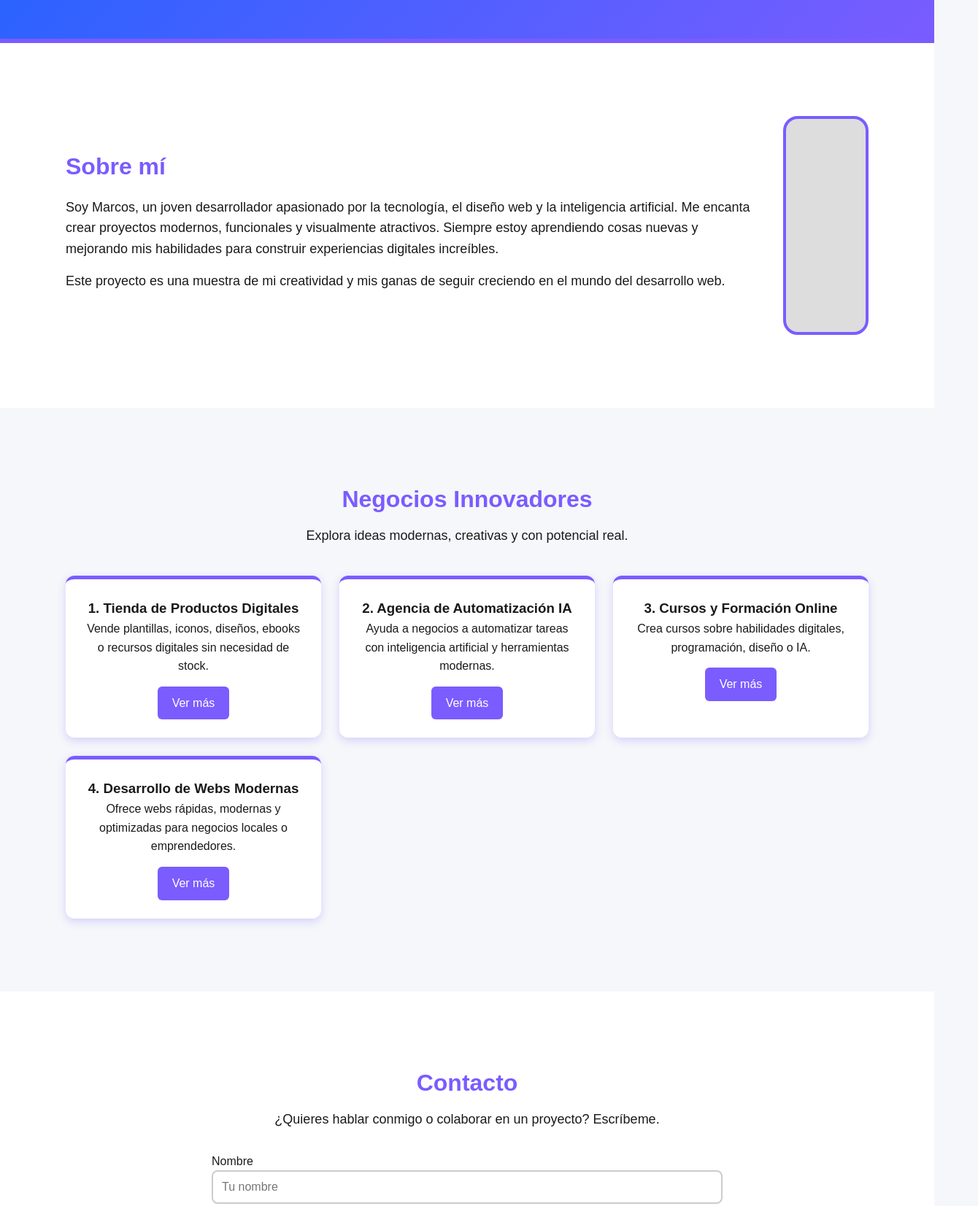
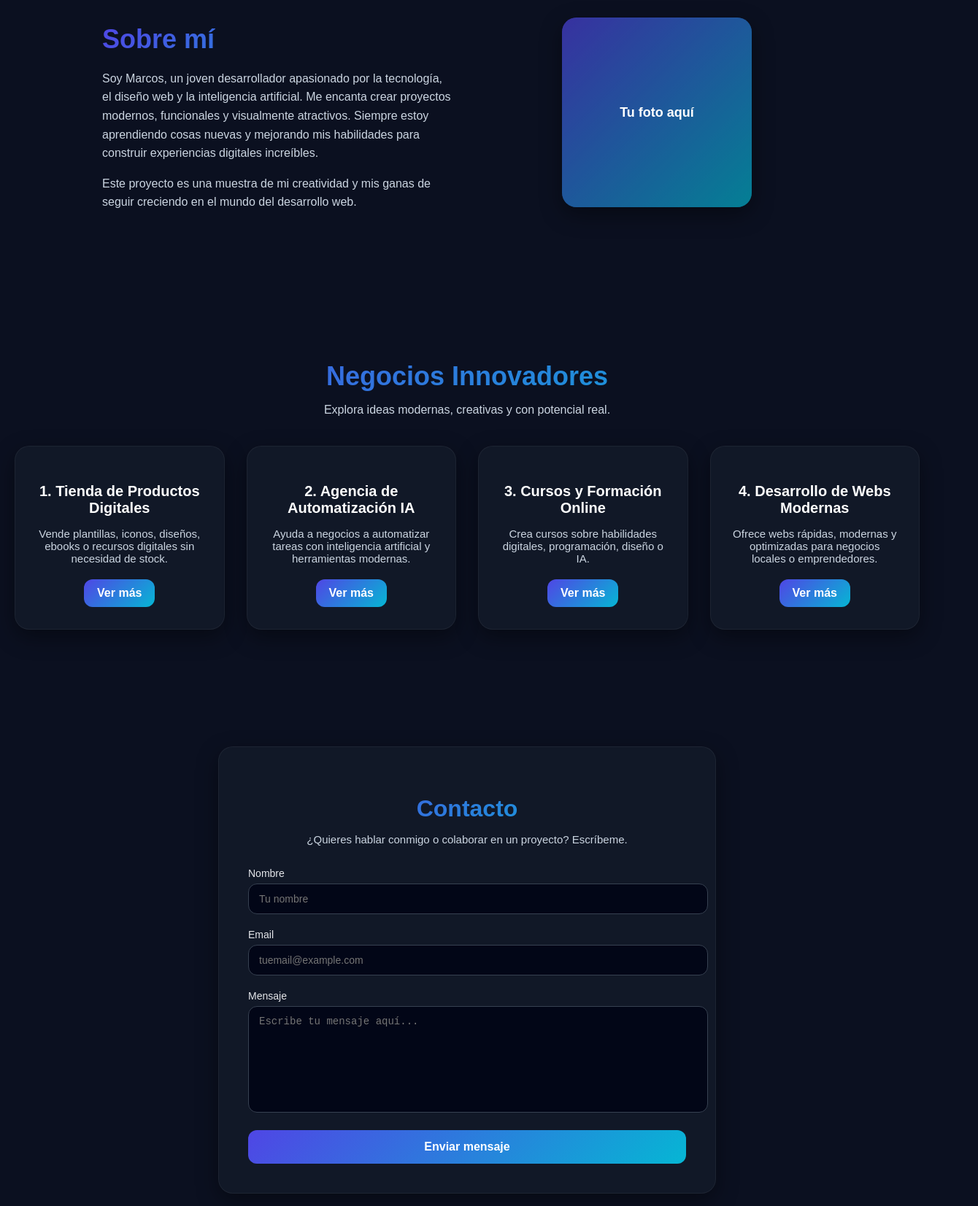
Before and after one commit to marcos-ia/BizNova, a plain HTML site: page index.html in a window 1280 px wide. Shown: the part 741-2394 px from the top of the page at 73% size, 1340 px wide, since content can reach past the window. Drawn offline with Linux system fonts and the light colour scheme; files that its build step writes are made by us from their sources.

Commit message:
Refactor CSS for improved layout and design
Updated styles for various sections including navbar, hero, about, ideas, contact, and footer. Adjusted colors, padding, and layout for improved aesthetics and responsiveness.

```diff
--- a/css/style.css
+++ b/css/style.css
@@ -1,285 +1,350 @@
+
 /* ========================= */
-/*        RESET GLOBAL       */
+/*        GENERAL            */
 /* ========================= */
-* {
+
+body {
   margin: 0;
-  padding: 0;
-  box-sizing: border-box;
-  font-family: "Poppins", sans-serif;
+  font-family: Arial, Helvetica, sans-serif;
+  background: #0b1020;
+  color: white;
+  scroll-behavior: smooth;
 }
 
-:root {
-  --azul: #0066FF;
-  --lila: #7A5CFF;
-  --lila-oscuro: #5a3cff;
-  --gris-fondo: #F5F7FA;
-  --texto: #1A1A1A;
-}
-
-body {
-  background: var(--gris-fondo);
-  color: var(--texto);
-  line-height: 1.6;
+a {
+  text-decoration: none;
 }
 
 /* ========================= */
 /*          NAVBAR           */
 /* ========================= */
+
 .navbar {
   width: 100%;
-  background: var(--azul);
-  color: #fff;
-  padding: 15px 40px;
+  padding: 20px 30px;
+  background: #111827;
   display: flex;
   justify-content: space-between;
   align-items: center;
-  position: fixed;
+  position: sticky;
   top: 0;
-  z-index: 1000;
-  box-shadow: 0 4px 10px rgba(122, 92, 255, 0.3);
+  z-index: 100;
+  border-bottom: 1px solid rgba(255,255,255,0.05);
 }
 
 .nav-logo {
-  font-size: 22px;
+  font-size: 20px;
   font-weight: 700;
+  background: linear-gradient(135deg, #4f46e5, #06b6d4);
+  -webkit-background-clip: text;
+  color: transparent;
 }
 
 .nav-links a {
-  margin-left: 25px;
-  color: #fff;
-  text-decoration: none;
+  margin-left: 20px;
+  color: #cbd5e1;
   font-weight: 500;
   transition: 0.3s;
 }
 
 .nav-links a:hover {
-  color: var(--lila);
+  color: #06b6d4;
 }
 
 /* ========================= */
-/*        HERO SECTION       */
+/*           HERO            */
 /* ========================= */
+
 .hero-section {
-  height: 100vh;
-  background: linear-gradient(135deg, var(--azul), var(--lila));
+  height: 70vh;
   display: flex;
   justify-content: center;
   align-items: center;
   text-align: center;
-  padding: 0 20px;
-  color: #fff;
-  border-bottom: 6px solid var(--lila);
+  padding: 20px;
+  background: radial-gradient(circle at top, #1e1b4b, #0b1020);
 }
 
 .hero-title {
-  font-size: 48px;
+  font-size: 40px;
   font-weight: 800;
+  background: linear-gradient(135deg, #4f46e5, #06b6d4);
+  -webkit-background-clip: text;
+  color: transparent;
 }
 
 .hero-subtitle {
-  margin: 15px 0;
-  font-size: 20px;
+  color: #cbd5e1;
+  margin: 10px 0 20px;
+  font-size: 18px;
 }
 
 .hero-btn {
-  display: inline-block;
-  margin-top: 20px;
-  padding: 12px 25px;
-  background: #fff;
-  color: var(--azul);
-  border-radius: 8px;
-  text-decoration: none;
+  padding: 12px 20px;
+  background: linear-gradient(135deg, #4f46e5, #06b6d4);
+  border-radius: 12px;
+  color: white;
   font-weight: 600;
-  border: 2px solid var(--lila);
   transition: 0.3s;
 }
 
 .hero-btn:hover {
-  background: var(--lila);
-  color: #fff;
+  transform: translateY(-3px);
+  box-shadow: 0 10px 20px rgba(79,70,229,0.4);
 }
 
 /* ========================= */
 /*        SOBRE MÍ           */
 /* ========================= */
+
 .about-section {
-  padding: 100px 40px;
-  background: #fff;
+  padding: 80px 20px;
+  background: #0b1020;
+  display: flex;
+  justify-content: center;
 }
 
 .about-container {
+  max-width: 1000px;
+  width: 100%;
   display: flex;
-  justify-content: space-between;
+  gap: 40px;
   align-items: center;
-  gap: 40px;
-  max-width: 1100px;
-  margin: auto;
+  flex-wrap: wrap;
+}
+
+.about-text {
+  flex: 1;
+  min-width: 280px;
 }
 
 .about-title {
-  font-size: 32px;
-  margin-bottom: 15px;
-  color: var(--lila);
+  font-size: 36px;
+  font-weight: 700;
+  background: linear-gradient(135deg, #4f46e5, #06b6d4);
+  -webkit-background-clip: text;
+  color: transparent;
+  margin-bottom: 20px;
 }
 
 .about-description {
+  color: #cbd5e1;
+  font-size: 16px;
+  line-height: 1.6;
   margin-bottom: 15px;
-  font-size: 18px;
 }
 
 .about-photo {
-  width: 300px;
-  height: 300px;
+  flex: 1;
+  min-width: 280px;
+  display: flex;
+  justify-content: center;
 }
 
 .photo-frame {
-  width: 100%;
-  height: 100%;
-  background: #ddd;
+  width: 260px;
+  height: 260px;
   border-radius: 20px;
-  border: 4px solid var(--lila);
+  background: linear-gradient(135deg, #4f46e5, #06b6d4);
+  box-shadow: 0 10px 30px rgba(0,0,0,0.4);
+  position: relative;
+}
+
+.photo-frame::after {
+  content: "Tu foto aquí";
+  position: absolute;
+  inset: 0;
+  display: flex;
+  justify-content: center;
+  align-items: center;
+  color: white;
+  font-weight: 600;
+  font-size: 18px;
+  background: rgba(0,0,0,0.3);
+  border-radius: 20px;
 }
 
 /* ========================= */
-/*     IDEAS / NEGOCIOS      */
+/*   NEGOCIOS INNOVADORES   */
 /* ========================= */
+
 .ideas-section {
-  padding: 100px 40px;
-  background: var(--gris-fondo);
+  padding: 80px 20px;
+  background: #0b1020;
   text-align: center;
 }
 
 .ideas-title {
-  font-size: 32px;
+  font-size: 36px;
+  font-weight: 700;
+  background: linear-gradient(135deg, #4f46e5, #06b6d4);
+  -webkit-background-clip: text;
+  color: transparent;
   margin-bottom: 10px;
-  color: var(--lila);
 }
 
 .ideas-subtitle {
-  font-size: 18px;
+  color: #cbd5e1;
+  font-size: 16px;
   margin-bottom: 40px;
 }
 
 .ideas-grid {
   display: grid;
   grid-template-columns: repeat(auto-fit, minmax(260px, 1fr));
-  gap: 25px;
-  max-width: 1100px;
-  margin: auto;
+  gap: 30px;
 }
 
 .idea-card {
-  background: #fff;
-  padding: 25px;
-  border-radius: 12px;
-  box-shadow: 0 4px 12px rgba(122, 92, 255, 0.25);
+  background: #111827;
+  padding: 30px;
+  border-radius: 20px;
+  border: 1px solid rgba(255,255,255,0.05);
+  box-shadow: 0 10px 30px rgba(0,0,0,0.4);
   transition: 0.3s;
-  border-top: 5px solid var(--lila);
 }
 
 .idea-card:hover {
   transform: translateY(-5px);
+  box-shadow: 0 15px 35px rgba(79,70,229,0.4);
+}
+
+.idea-card h3 {
+  color: #ffffff;
+  font-size: 20px;
+  margin-bottom: 10px;
+}
+
+.idea-card p {
+  color: #cbd5e1;
+  font-size: 15px;
+  margin-bottom: 20px;
 }
 
 .idea-btn {
   display: inline-block;
-  margin-top: 15px;
-  padding: 10px 20px;
-  background: var(--lila);
-  color: #fff;
-  border-radius: 6px;
+  padding: 10px 18px;
+  background: linear-gradient(135deg, #4f46e5, #06b6d4);
+  color: white;
   text-decoration: none;
+  border-radius: 12px;
+  font-weight: 600;
   transition: 0.3s;
 }
 
 .idea-btn:hover {
-  background: var(--lila-oscuro);
+  transform: translateY(-3px);
+  box-shadow: 0 10px 20px rgba(79,70,229,0.4);
 }
 
 /* ========================= */
 /*         CONTACTO          */
 /* ========================= */
+
 .contact-section {
-  padding: 100px 40px;
-  background: #fff;
+  padding: 80px 20px;
+  background: #0b1020;
+  display: flex;
+  justify-content: center;
 }
 
 .contact-container {
-  max-width: 700px;
-  margin: auto;
-  text-align: center;
+  max-width: 600px;
+  width: 100%;
+  background: #111827;
+  padding: 40px;
+  border-radius: 20px;
+  box-shadow: 0 10px 30px rgba(0,0,0,0.4);
+  border: 1px solid rgba(255,255,255,0.05);
+  animation: fadeIn 0.8s ease;
 }
 
 .contact-title {
   font-size: 32px;
+  font-weight: 700;
+  background: linear-gradient(135deg, #4f46e5, #06b6d4);
+  -webkit-background-clip: text;
+  color: transparent;
+  text-align: center;
   margin-bottom: 10px;
-  color: var(--lila);
 }
 
 .contact-subtitle {
-  font-size: 18px;
+  text-align: center;
+  color: #cbd5e1;
   margin-bottom: 30px;
+  font-size: 15px;
 }
 
-.contact-form {
-  display: flex;
-  flex-direction: column;
-  gap: 20px;
+.contact-form .form-group {
+  margin-bottom: 20px;
 }
 
-.form-group {
-  text-align: left;
+.contact-form label {
+  display: block;
+  color: #e5e7eb;
+  margin-bottom: 6px;
+  font-size: 14px;
 }
 
-input, textarea {
+.contact-form input,
+.contact-form textarea {
   width: 100%;
-  padding: 12px;
-  border-radius: 8px;
-  border: 2px solid #ccc;
-  font-size: 16px;
+  padding: 12px 14px;
+  border-radius: 12px;
+  border: 1px solid #374151;
+  background: #020617;
+  color: #f9fafb;
+  font-size: 14px;
   transition: 0.3s;
 }
 
-input:focus, textarea:focus {
-  border-color: var(--lila);
+.contact-form input:focus,
+.contact-form textarea:focus {
+  border-color: #4f46e5;
+  box-shadow: 0 0 10px rgba(79,70,229,0.4);
+}
+
+.contact-form textarea {
+  height: 120px;
+  resize: none;
 }
 
 .contact-btn {
-  padding: 12px;
-  background: var(--lila);
-  color: #fff;
+  width: 100%;
+  padding: 14px;
+  background: linear-gradient(135deg, #4f46e5, #06b6d4);
   border: none;
-  border-radius: 8px;
-  font-size: 18px;
+  border-radius: 12px;
+  color: white;
+  font-size: 16px;
+  font-weight: 600;
   cursor: pointer;
   transition: 0.3s;
 }
 
 .contact-btn:hover {
-  background: var(--lila-oscuro);
+  transform: translateY(-3px);
+  box-shadow: 0 10px 20px rgba(79,70,229,0.4);
 }
 
 /* ========================= */
 /*          FOOTER           */
 /* ========================= */
+
 .footer {
-  background: var(--lila);
-  color: #fff;
   text-align: center;
   padding: 20px;
+  background: #111827;
+  color: #cbd5e1;
   margin-top: 40px;
 }
 
 /* ========================= */
-/*      RESPONSIVE FIXES     */
+/*       ANIMACIONES         */
 /* ========================= */
-@media (max-width: 900px) {
-  .about-container {
-    flex-direction: column;
-    text-align: center;
-  }
 
-  .about-photo {
-    margin-top: 20px;
-  }
+@keyframes fadeIn {
+  from { opacity: 0; transform: translateY(20px); }
+  to { opacity: 1; transform: translateY(0); }
 }
```
